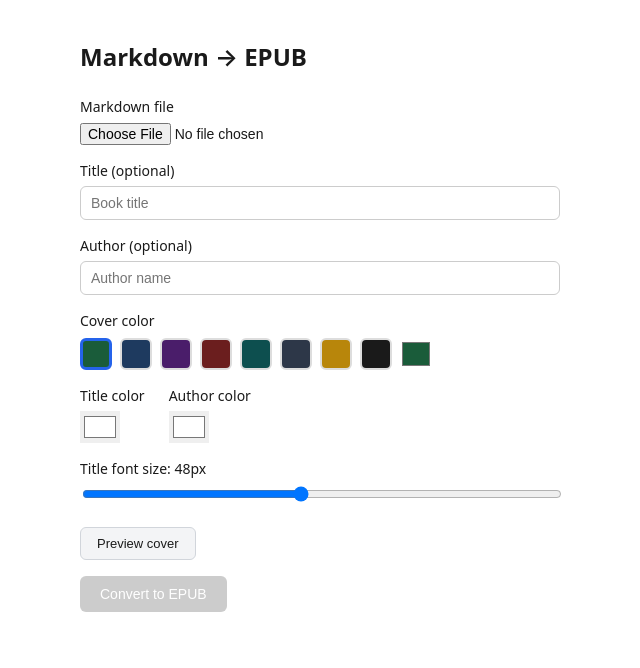
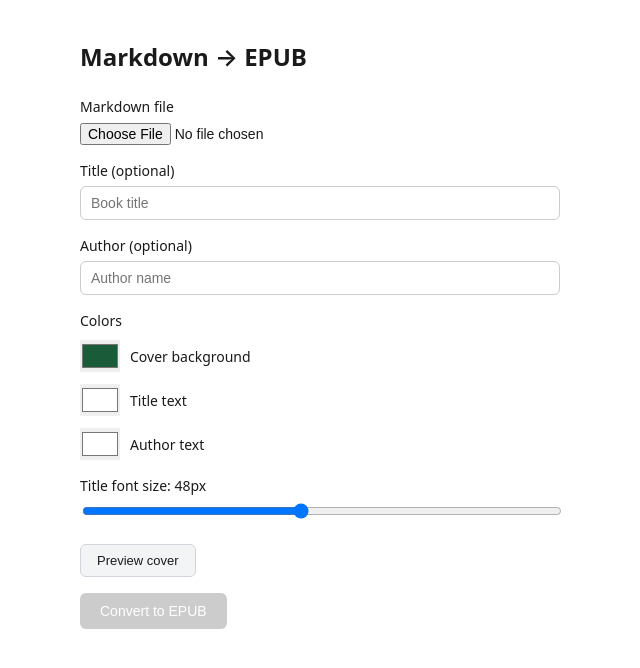
Before and after one commit to ElDorado9604/md-to-epub, a React (Vite) app: page / in a window 1280 px wide. Shown: the top 668 px of the page, without its empty margins (320-960 px from the left). Built offline with nearby package versions, Linux system fonts and the light colour scheme.

Commit message:
Simplify to only custom color pickers for cover, title, and author

```diff
--- a/src/App.tsx
+++ b/src/App.tsx
@@ -1,17 +1,6 @@
 import { useState, useRef, useEffect } from 'react';
 import { markdownToEpub } from './converter';
 import { generateCoverImage } from './cover';
-
-const COVER_PRESETS = [
-  { name: 'Green', value: '#1a5c3a' },
-  { name: 'Blue', value: '#1e3a5f' },
-  { name: 'Purple', value: '#4a1d6a' },
-  { name: 'Red', value: '#6b1e1e' },
-  { name: 'Teal', value: '#0d4f4f' },
-  { name: 'Slate', value: '#2d3748' },
-  { name: 'Yellow', value: '#b8860b' },
-  { name: 'Black', value: '#1a1a1a' },
-];
 
 export default function App() {
   const [file, setFile] = useState<File | null>(null);
@@ -63,7 +52,6 @@ export default function App() {
     }
   };
 
-  // Refresh preview when options change while open
   useEffect(() => {
     if (!showPreview) return;
     const t = setTimeout(() => {
@@ -121,6 +109,13 @@ export default function App() {
     boxSizing: 'border-box',
   };
 
+  const colorRowStyle: React.CSSProperties = {
+    display: 'flex',
+    alignItems: 'center',
+    gap: 10,
+    marginBottom: 12,
+  };
+
   return (
     <div
       style={{
@@ -168,66 +163,38 @@ export default function App() {
         />
       </div>
 
-      {/* Cover color */}
+      {/* Colors – custom only */}
       <div style={{ marginBottom: 16 }}>
-        <label style={{ ...labelStyle, marginBottom: 8 }}>Cover color</label>
-        <div style={{ display: 'flex', gap: 8, flexWrap: 'wrap', alignItems: 'center' }}>
-          {COVER_PRESETS.map((preset) => (
-            <button
-              key={preset.value}
-              type="button"
-              title={preset.name}
-              onClick={() => setCoverColor(preset.value)}
-              style={{
-                width: 32,
-                height: 32,
-                borderRadius: 6,
-                background: preset.value,
-                border:
-                  coverColor === preset.value
-                    ? '3px solid #2563eb'
-                    : '2px solid #ddd',
-                cursor: 'pointer',
-                padding: 0,
-              }}
-            />
-          ))}
+        <label style={{ ...labelStyle, marginBottom: 10 }}>Colors</label>
+
+        <div style={colorRowStyle}>
           <input
             type="color"
             value={coverColor}
             onChange={(e) => setCoverColor(e.target.value)}
-            title="Custom cover color"
-            style={{
-              width: 32,
-              height: 32,
-              border: 'none',
-              padding: 0,
-              cursor: 'pointer',
-              background: 'transparent',
-            }}
+            style={{ width: 40, height: 32, border: 'none', cursor: 'pointer', padding: 0 }}
           />
+          <span style={{ fontSize: 14 }}>Cover background</span>
         </div>
-      </div>
 
-      {/* Title & Author text colors */}
-      <div style={{ marginBottom: 16, display: 'flex', gap: 24 }}>
-        <div>
-          <label style={labelStyle}>Title color</label>
+        <div style={colorRowStyle}>
           <input
             type="color"
             value={titleColor}
             onChange={(e) => setTitleColor(e.target.value)}
-            style={{ width: 40, height: 32, border: 'none', cursor: 'pointer' }}
+            style={{ width: 40, height: 32, border: 'none', cursor: 'pointer', padding: 0 }}
           />
+          <span style={{ fontSize: 14 }}>Title text</span>
         </div>
-        <div>
-          <label style={labelStyle}>Author color</label>
+
+        <div style={colorRowStyle}>
           <input
             type="color"
             value={authorColor}
             onChange={(e) => setAuthorColor(e.target.value)}
-            style={{ width: 40, height: 32, border: 'none', cursor: 'pointer' }}
+            style={{ width: 40, height: 32, border: 'none', cursor: 'pointer', padding: 0 }}
           />
+          <span style={{ fontSize: 14 }}>Author text</span>
         </div>
       </div>
 
```
